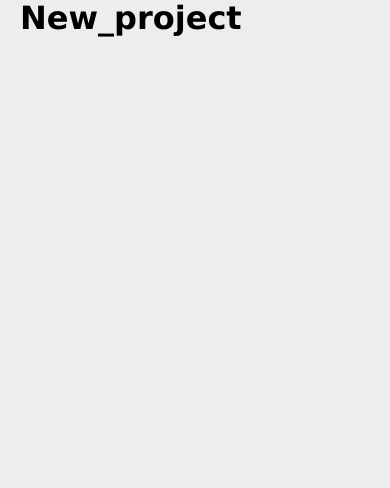
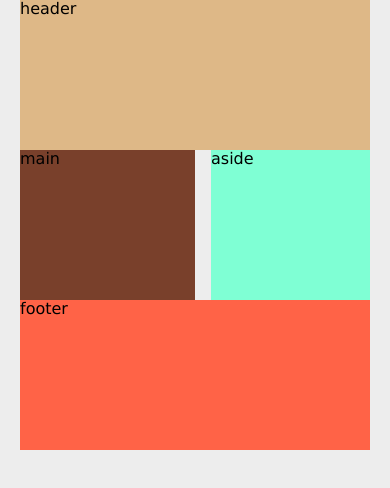
Before and after one commit to MariusCodeAcademy/feu2-10-responsive-rem-em, a plain HTML site: page index.html in a window 390 px wide. Drawn offline with nearby package versions, Linux system fonts and the light colour scheme.

Commit message:
media queries

```diff
--- a/index.html
+++ b/index.html
@@ -10,7 +10,13 @@
 
   <body>
     <div class="container">
-      <h1>New_project</h1>
+      <header class="element">header</header>
+      <div class="flex blue">
+        <main class="element">main</main>
+        <aside class="element">aside</aside>
+      </div>
+
+      <footer class="element">footer</footer>
     </div>
   </body>
 </html>
--- a/style/reset.css
+++ b/style/reset.css
@@ -52,7 +52,7 @@ p {
 }
 
 .container {
-  max-width: 900px;
+  max-width: 1200px;
   margin: 0 auto;
   padding: 0 20px;
 }
--- a/style/style.css
+++ b/style/style.css
@@ -1,2 +1,52 @@
 @import url('https://necolas.github.io/normalize.css/8.0.1/normalize.css');
 @import 'reset.css';
+
+header {
+  background-color: burlywood;
+}
+
+main {
+  background-color: coral;
+  flex-basis: 70%;
+}
+
+aside {
+  background-color: aquamarine;
+  /* flex-basis: 30%; */
+  flex-grow: 1;
+}
+
+footer {
+  background-color: tomato;
+}
+
+.element {
+  min-height: 150px;
+}
+
+.flex .element {
+  /* flex-grow: 1; */
+}
+/* i visus tiesioginius .flex vaikus */
+.flex > * {
+  /* flex-grow: 1; */
+}
+
+/* MEDIA QUERIES =========== */
+
+/* Tablet screen */
+@media screen and (max-width: 768px) {
+  /* cia parasyto taisykles galioja nuo 768 ir daugiau */
+  main {
+    background-color: rgb(121, 64, 43);
+    flex-basis: 50%;
+  }
+}
+
+/* Mobile view */
+@media screen and (max-width: 375px) {
+  .flex {
+    flex-direction: column;
+    gap: 0;
+  }
+}
```
